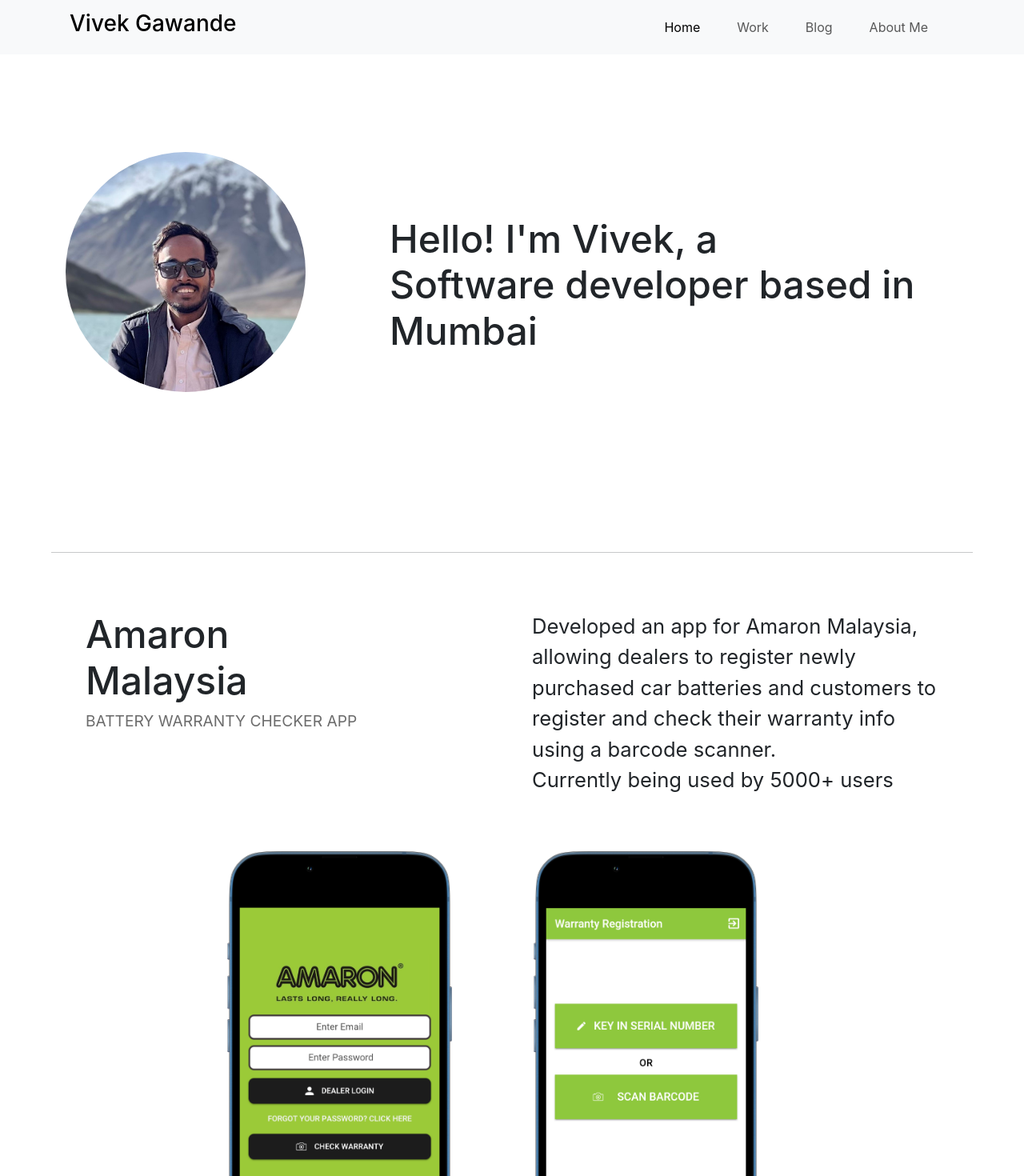
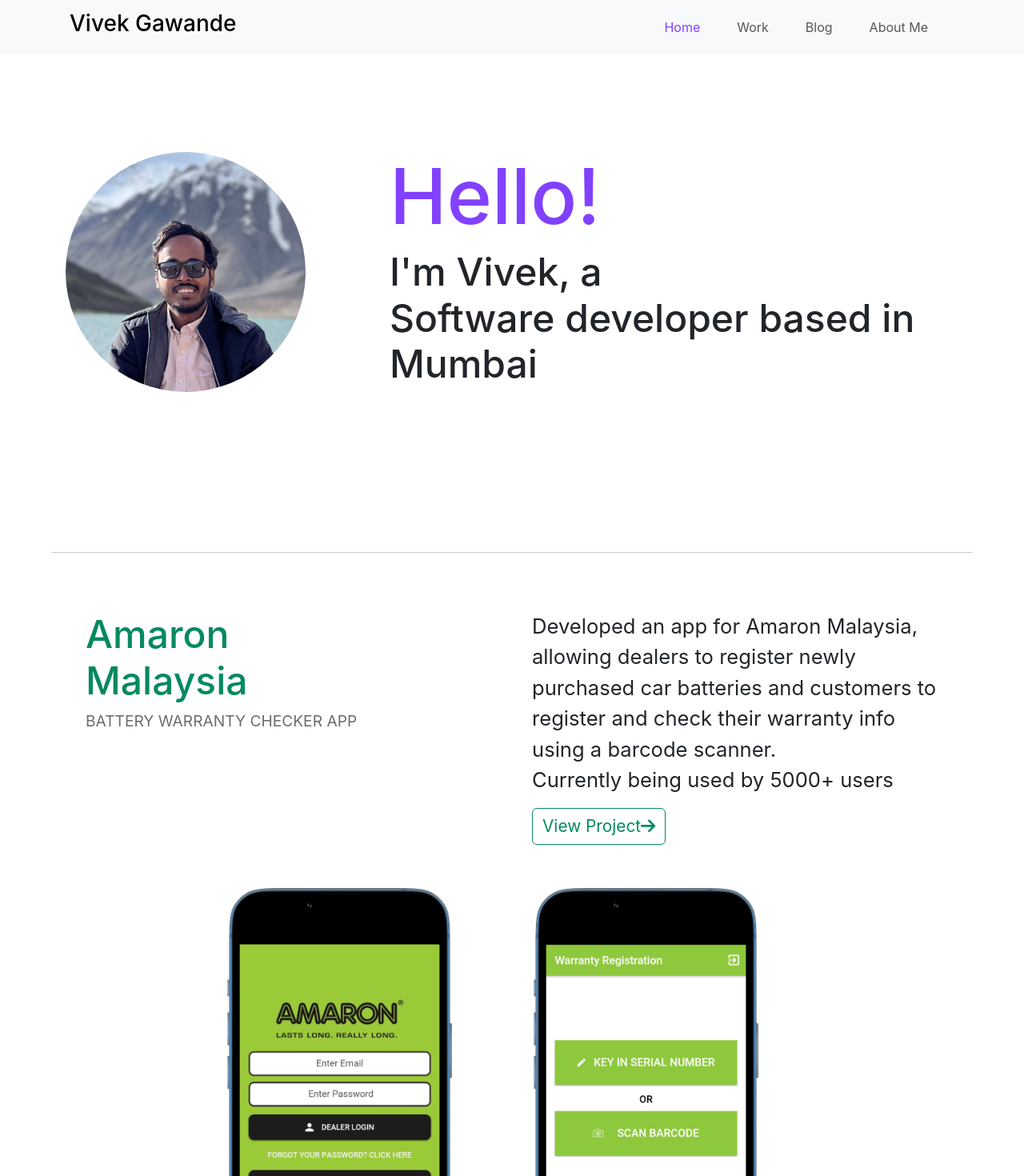
Before and after one commit to Vivek-abstract/viveks-portfolio, a React (Create React App) app: page / in a window 1280 px wide. Shown: the top 1470 px of the page at 80% size. Built offline with nearby package versions, Linux system fonts and the light colour scheme.

Commit message:
Add react router

```diff
--- a/package.json
+++ b/package.json
@@ -3,11 +3,16 @@
   "version": "0.1.0",
   "private": true,
   "dependencies": {
+    "@fortawesome/fontawesome-free": "^6.4.0",
+    "@fortawesome/fontawesome-svg-core": "^6.4.0",
+    "@fortawesome/free-solid-svg-icons": "^6.4.0",
+    "@fortawesome/react-fontawesome": "^0.2.0",
     "@testing-library/jest-dom": "^5.16.5",
     "@testing-library/react": "^13.4.0",
     "@testing-library/user-event": "^13.5.0",
     "react": "^18.2.0",
     "react-dom": "^18.2.0",
+    "react-router-dom": "^6.14.2",
     "react-scripts": "5.0.1",
     "web-vitals": "^2.1.4"
   },
--- a/src/components/AmaronSection/AmaronSection.css
+++ b/src/components/AmaronSection/AmaronSection.css
@@ -31,6 +31,21 @@
     margin-right: 3em;
 }
 
+.btn {
+    font-size: 1.3rem;
+    border: 1px solid #048961;
+    color: #048961;
+}
+
+.btn:hover {
+    color: white;
+    background-color: #048961;
+}
+
+.product-title{
+    color: #048961;
+}
+
 @media screen and (max-width: 990px) {
     .amaron-container {
         flex-wrap: wrap;
@@ -61,4 +76,9 @@
         max-width: 50%;
         margin-right: 0;
     }
+
+
+    .btn {
+        font-size: 1.1rem;
+    }
 }
--- a/src/components/AmaronSection/AmaronSection.js
+++ b/src/components/AmaronSection/AmaronSection.js
@@ -1,6 +1,8 @@
 import './AmaronSection.css';
 import amaron_login_img from '../../assets/amaron_login.png';
 import amaron_menu_img from '../../assets/amaron_menu.png';
+import { FontAwesomeIcon } from '@fortawesome/react-fontawesome'
+import { faArrowRight } from '@fortawesome/free-solid-svg-icons'
 
 export default function AmaronSection() {
     return (
@@ -13,6 +15,9 @@
                 <p className='product-description'>Developed an app for Amaron Malaysia, allowing dealers to register newly purchased car batteries
                     and customers to register and check their warranty info using a barcode scanner.<br />
                     Currently being used by 5000+ users</p>
+                    <a class="btn" target="_blank" href="https://bit.ly/Amaron-Malaysia">
+                        View Project<FontAwesomeIcon icon={faArrowRight} />
+                    </a>
             </div>
             <div className='product-image-container d-flex justify-content-center'>
                 <img className="product-image img-fluid" src={amaron_login_img} alt="Amaron Malaysia screenshot 1" />
--- a/src/components/Contact/Contact.css
+++ b/src/components/Contact/Contact.css
@@ -15,5 +15,5 @@
 
 .link:hover{
     text-decoration: underline;
-    color: rgb(87, 39, 182);
+    color: rgb(75, 11, 202);
 }
--- a/src/components/Contact/Contact.js
+++ b/src/components/Contact/Contact.js
@@ -11,9 +11,9 @@
             <div className="contact text-center mb-3"><h2>Contact</h2></div>
             <div className='break'></div>
             <div className='d-flex mb-5'>
-                <h5 className='me-5'><a className="link" href="">Instagram</a></h5>
-                <h5 className='me-5'><a className="link" href="https://www.linkedin.com/in/vivekbgawande/">LinkedIn</a></h5>
-                <h5><a className="link" href="#" onClick={openPdf}>Resume</a></h5>
+                <h5 className='me-5'><a className="link" target="_blank" href="https://www.instagram.com/vivekgawande/">Instagram</a></h5>
+                <h5 className='me-5'><a className="link"target="_blank" href="https://www.linkedin.com/in/vivekbgawande/">LinkedIn</a></h5>
+                <h5><a className="link"  href="#"onClick={openPdf}>Resume</a></h5>
             </div>
         </div>
     );
--- /dev/null
+++ b/src/components/ErrorPage/ErrorPage.css
@@ -0,0 +1,20 @@
+.error-container{
+    height: 100vh;
+    flex-wrap: wrap;
+    gap: 0;
+}
+
+.error-title{
+    flex-basis: 100%;
+    font-size: 4rem;
+}
+
+.error-message{
+    font-size: 2rem;
+    color: grey;
+}
+
+a{
+    text-decoration: none;
+    color: rgb(129, 65, 255);
+}
--- /dev/null
+++ b/src/components/ErrorPage/ErrorPage.js
@@ -0,0 +1,11 @@
+import './ErrorPage.css';
+import { Link } from 'react-router-dom';
+
+export default function ErrorPage() {
+    return (
+        <div className="error-container d-flex justify-content-center align-items-center align-content-center">
+            <h1 className="error-title text-center">Oops!</h1>
+            <p className="error-message">You are lost, traveller. Head back <Link to="/">home</Link></p>
+        </div>
+    );
+}
--- a/src/components/HeroSection/HeroSection.css
+++ b/src/components/HeroSection/HeroSection.css
@@ -17,7 +17,12 @@
     font-style: sans-serif;
     font-size: 3rem;
     padding-left: 80px;
-    margin-top: 40px;
+}
+
+.hello {
+    color: rgb(129, 65, 255);
+    font-size: 6rem;
+    padding-left: 80px;
 }
 
 @media screen and (max-width:990px) {
@@ -36,4 +41,11 @@
     .description-container {
         text-align: center;
     }
+
+    .hello{
+        font-size: 3.5rem;
+        padding-left: 25px;
+        padding-right: 25px;
+        margin-top: 40px;
+    }
 }
--- a/src/components/HeroSection/HeroSection.js
+++ b/src/components/HeroSection/HeroSection.js
@@ -10,7 +10,8 @@
                     alt="Profile photo" />
             </div>
             <div className="description-container">
-                <h3 className="description">Hello! I'm Vivek, a <br />Software developer based in Mumbai</h3>
+                <h1 className='hello'>Hello!</h1>
+                <h3 className="description">I'm Vivek, a <br />Software developer based in Mumbai</h3>
             </div>
         </div>
     );
--- a/src/components/NavBar/NavBar.css
+++ b/src/components/NavBar/NavBar.css
@@ -1,5 +1,4 @@
-.navbar
-{
+.navbar {
     padding-left: 15px;
 
     @media (min-width: 576px) {
@@ -7,12 +6,14 @@
     }
 }
 
-.nav-item
-{
+.nav-item {
     margin-right: 30px;
 }
 
-.last-margin
-{
+.last-margin {
     margin-right: 100px;
 }
+
+.active {
+    color: rgb(129, 65, 255) !important;
+}
--- a/src/components/NavBar/NavBar.js
+++ b/src/components/NavBar/NavBar.js
@@ -1,5 +1,6 @@
 import './NavBar.css';
 import { useRef } from 'react';
+import { Link } from "react-router-dom";
 
 export default function NavBar(props) {
 
@@ -20,7 +21,7 @@
                 <div className="collapse navbar-collapse ms-auto justify-content-end" id="navbarSupportedContent">
                     <ul className="navbar-nav mb-2 mb-lg-0">
                         <li className="nav-item">
-                            <a className="nav-link active" aria-current="page" href="/">Home</a>
+                            <Link className="nav-link active" aria-current="page" to="/">Home</Link>
                         </li>
                         <li className="nav-item">
                             <a className="nav-link" aria-current="page" onClick={executeScroll}>Work</a>
--- a/src/index.js
+++ b/src/index.js
@@ -3,11 +3,23 @@
 import './index.css';
 import App from './App';
 import reportWebVitals from './reportWebVitals';
+import ErrorPage from './components/ErrorPage/ErrorPage';
+import {
+  createBrowserRouter,
+  RouterProvider,
+} from "react-router-dom";
 
 const root = ReactDOM.createRoot(document.getElementById('root'));
+const router = createBrowserRouter([
+  {
+    path: "/",
+    element: <App />,
+    errorElement: <ErrorPage />
+  },
+]);
 root.render(
   <React.StrictMode>
-    <App />
+    <RouterProvider router={router} />
   </React.StrictMode>
 );
 
```
Also changed, not shown: 1 other file (tests, documents, lock files or other folders).
